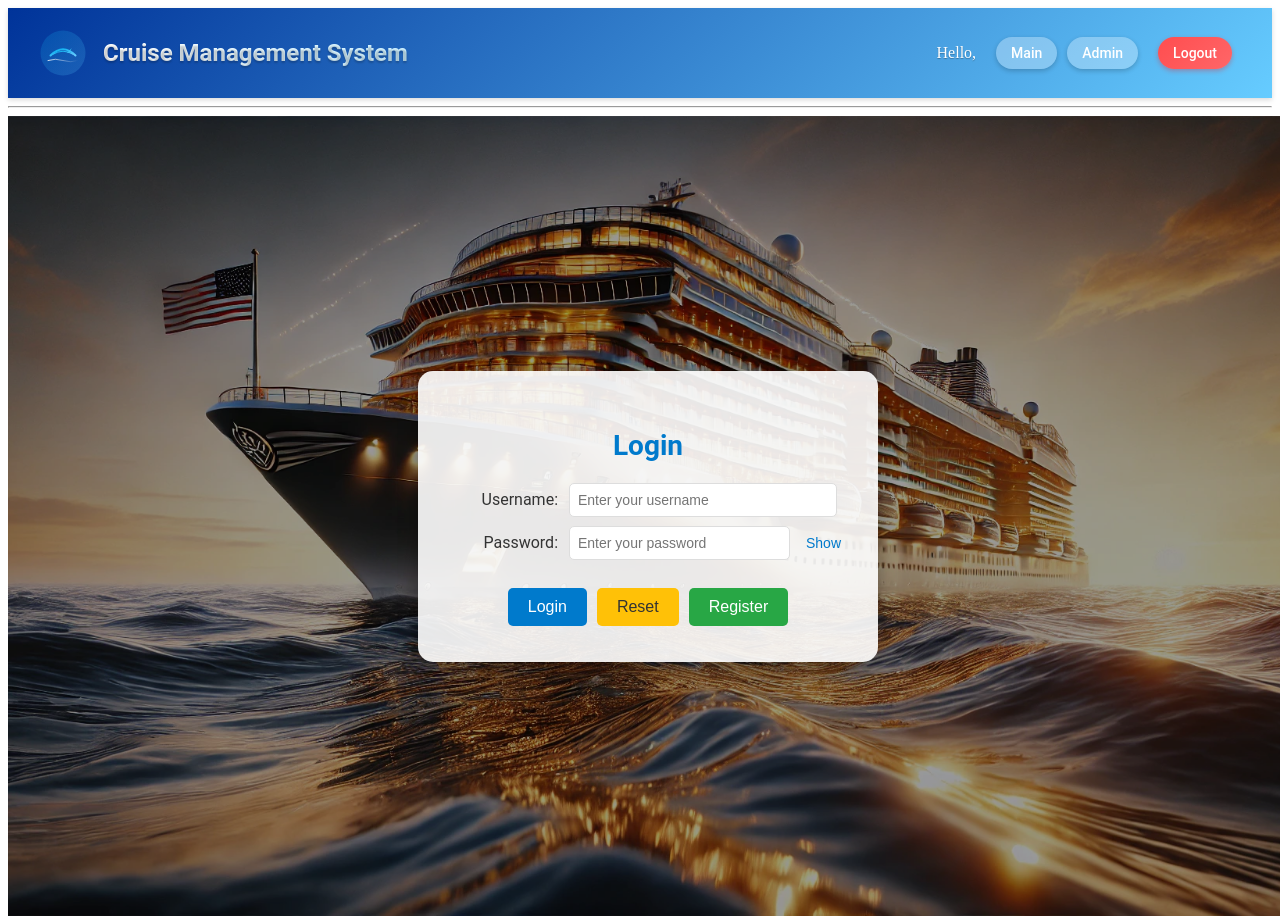
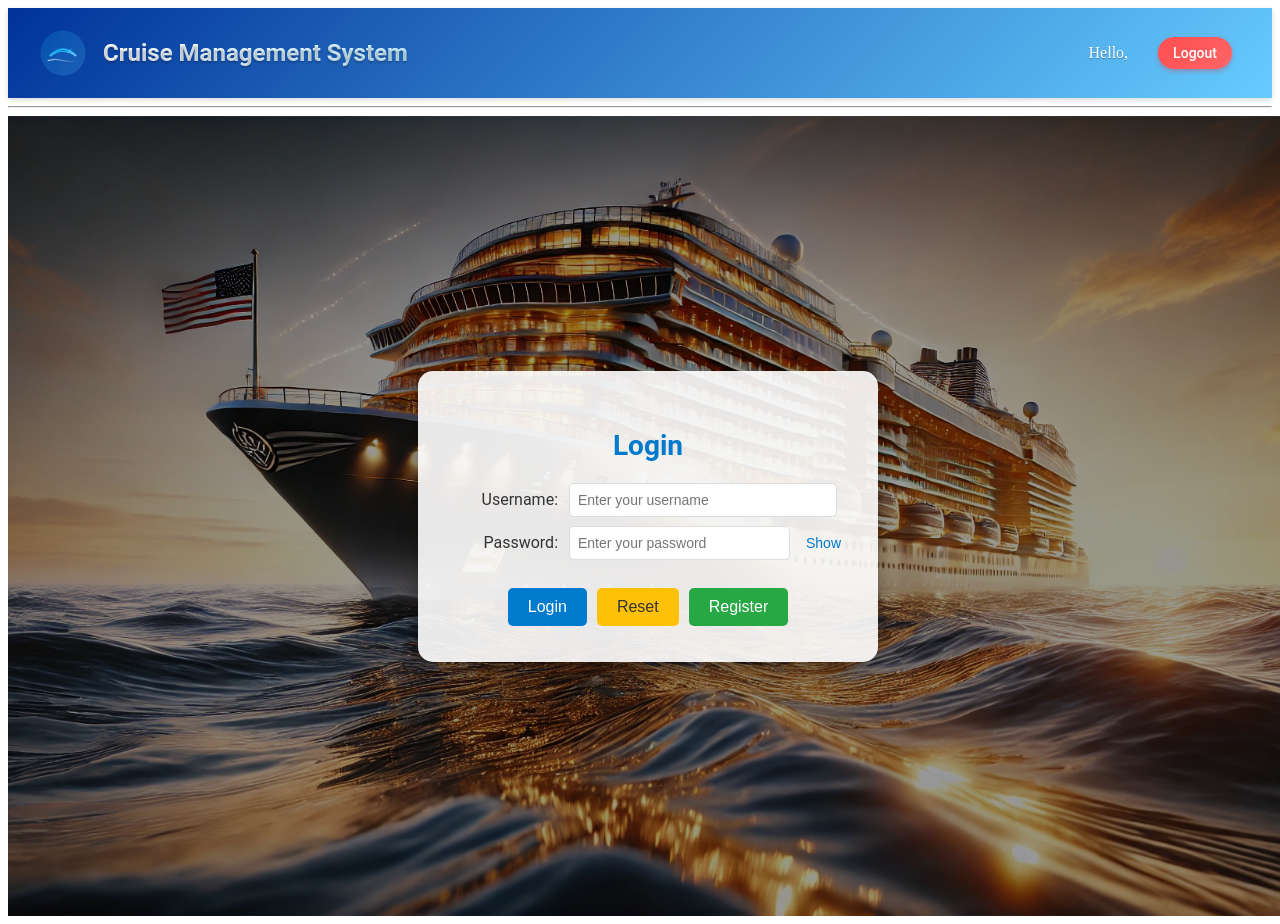
Before and after one commit to XXXG00W0/cruise_website, a Vue app in the folder frontend/: page / in a window 1280 px wide. Built offline with nearby package versions, Linux system fonts and the light colour scheme.

Commit message:
modified:   frontend/src/components/Header.vue

```diff
--- a/frontend/src/components/Header.vue
+++ b/frontend/src/components/Header.vue
@@ -85,8 +85,6 @@ async function logout() {
       </template>
       <template v-else>
         <span class="greeting">Hello, {{ username }}</span>
-        <button class="btn" @click="goToHome">Main</button>
-        <button class="btn" @click="goToAdmin">Admin</button>
         <button class="logout-btn" @click="logout">Logout</button>
       </template>
     </div>
```
